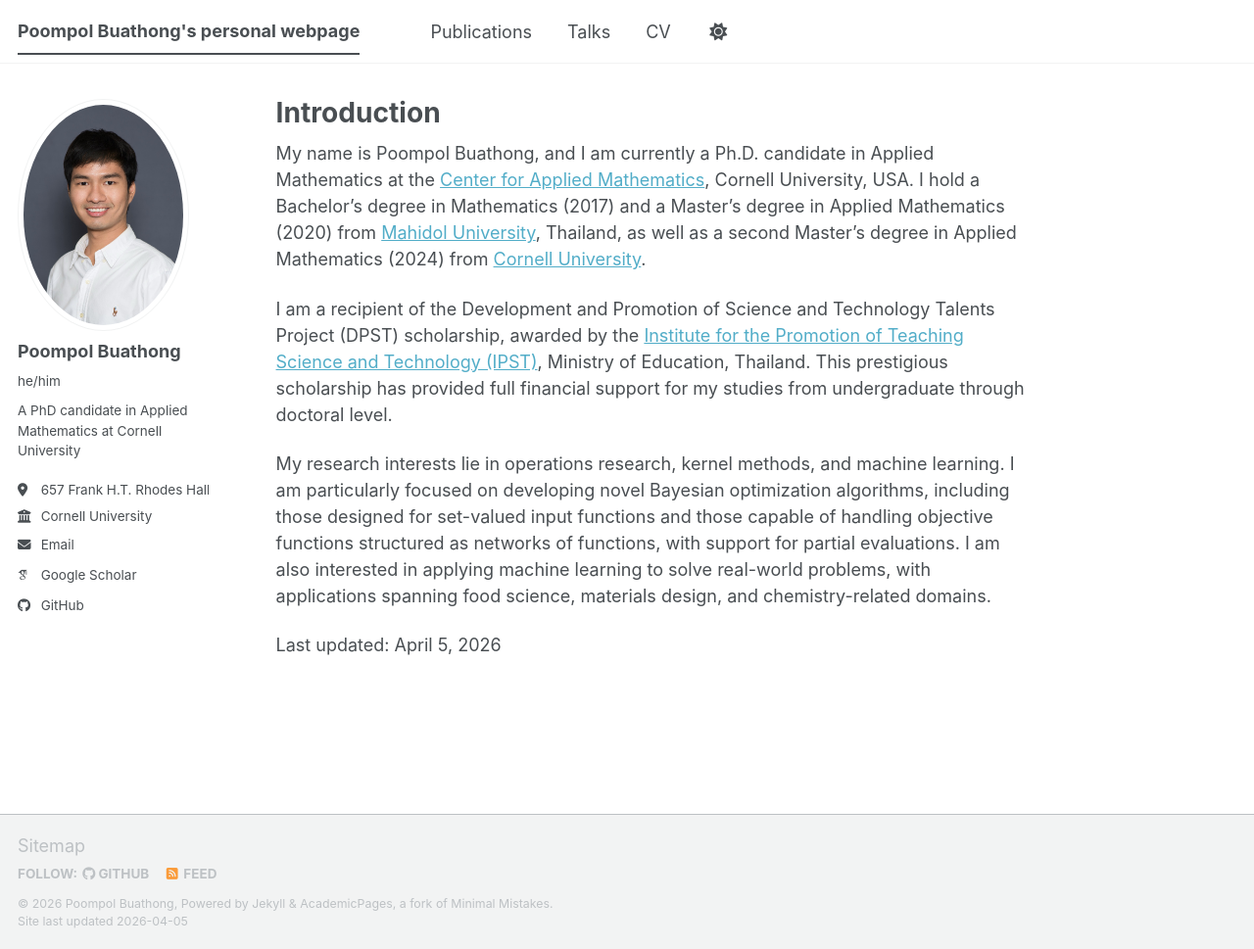
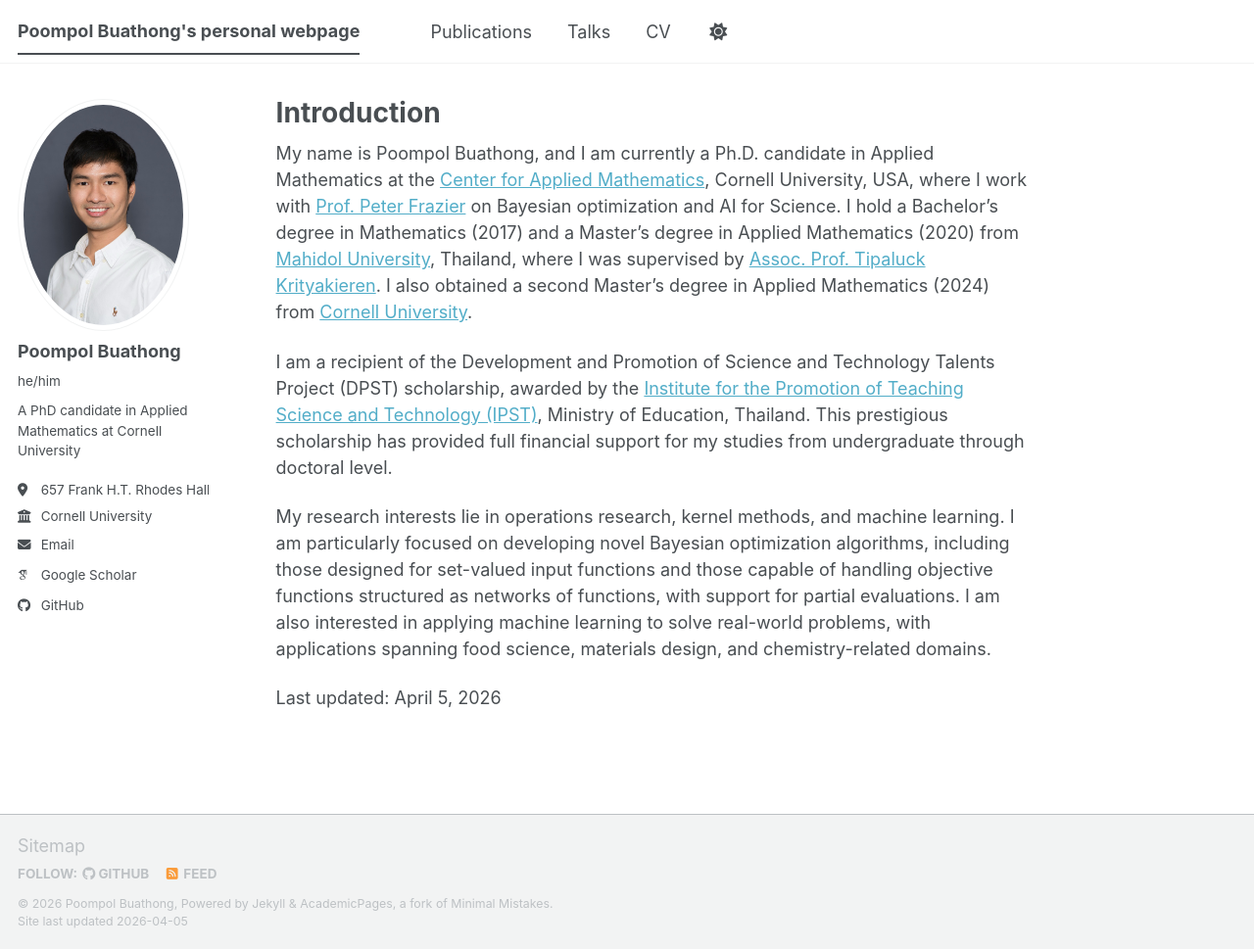
Before and after one commit to poompol/poompol.github.io, a Jekyll site: the page built from _pages/about.md, in a window 1280 px wide and 969 px high. Shown: the whole window at 98% size. Built offline with Jekyll 4.4.1, drawn with Linux system fonts in a browser that asks for light colours; some web fonts are replaced; a script bundle is joined from its source files by our own code; library files that are not in the unit come from our copies.

Commit message:
Update about page with research and supervision details
Expanded personal introduction to include research focus and supervision details.

```diff
--- a/_pages/about.md
+++ b/_pages/about.md
@@ -6,7 +6,7 @@ redirect_from:
   - /about/
   - /about.html
 ---
-My name is Poompol Buathong, and I am currently a Ph.D. candidate in Applied Mathematics at the [Center for Applied Mathematics](https://cam.cornell.edu/), Cornell University, USA. I hold a Bachelor’s degree in Mathematics (2017) and a Master’s degree in Applied Mathematics (2020) from [Mahidol University](https://science.mahidol.ac.th/index.php), Thailand, as well as a second Master’s degree in Applied Mathematics (2024) from [Cornell University](https://www.cornell.edu/).
+My name is Poompol Buathong, and I am currently a Ph.D. candidate in Applied Mathematics at the [Center for Applied Mathematics](https://cam.cornell.edu/), Cornell University, USA, where I work with [Prof. Peter Frazier](https://people.orie.cornell.edu/pfrazier/) on Bayesian optimization and AI for Science. I hold a Bachelor’s degree in Mathematics (2017) and a Master’s degree in Applied Mathematics (2020) from [Mahidol University](https://science.mahidol.ac.th/index.php), Thailand, where I was supervised by [Assoc. Prof. Tipaluck Krityakieren](https://sites.google.com/view/tipaluck/). I also obtained a second Master’s degree in Applied Mathematics (2024) from [Cornell University](https://www.cornell.edu/).
 
 I am a recipient of the Development and Promotion of Science and Technology Talents Project (DPST) scholarship, awarded by the [Institute for the Promotion of Teaching Science and Technology (IPST)](https://www.ipst.ac.th/ipsten), Ministry of Education, Thailand. This prestigious scholarship has provided full financial support for my studies from undergraduate through doctoral level.
 
```
